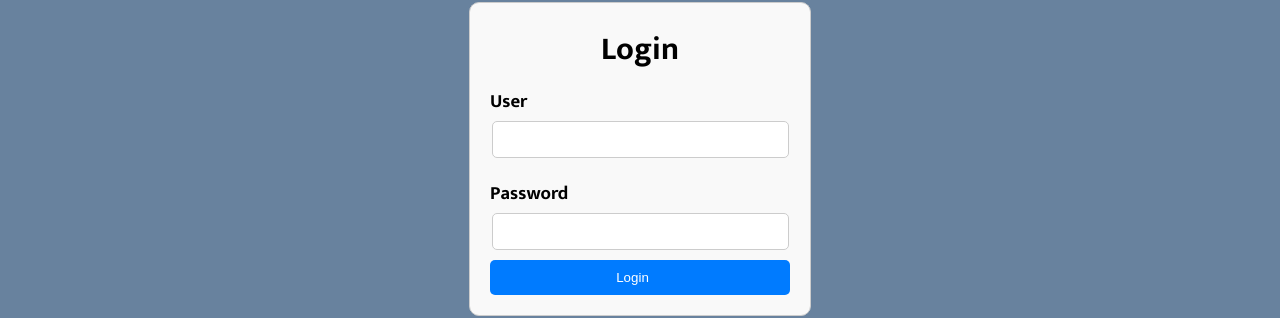
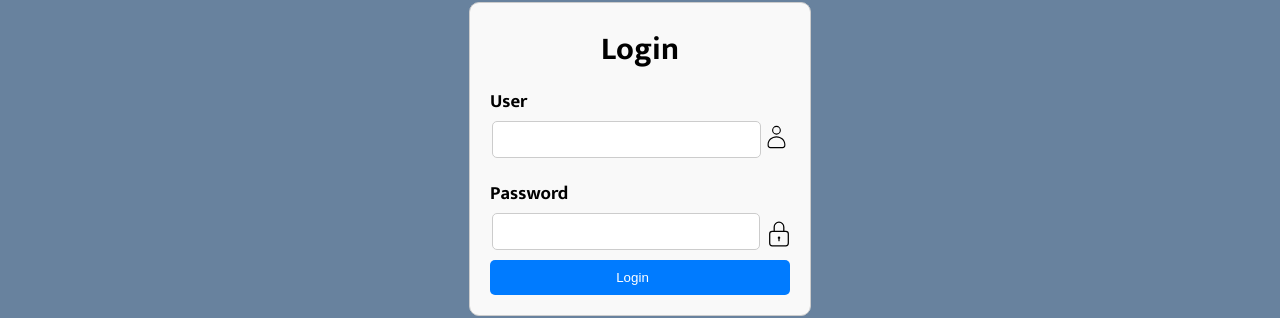
Before and after one commit to CarlosAl21/AWM, a React (Create React App) app: page /login in a window 1280 px wide. Shown: the part 97-415 px from the top of the page. Built offline with nearby package versions, Linux system fonts and the light colour scheme; a web font is replaced by a local one.

Commit message:
Se coloco la logica del password

```diff
--- a/package.json
+++ b/package.json
@@ -8,7 +8,7 @@
     "@testing-library/user-event": "^13.5.0",
     "react": "^18.2.0",
     "react-dom": "^18.2.0",
-    "react-icons": "^5.0.1",
+    "react-icons": "^5.1.0",
     "react-router-dom": "^6.22.3",
     "react-scripts": "5.0.1",
     "web-vitals": "^2.1.4"
--- a/src/Pages/Login.jsx
+++ b/src/Pages/Login.jsx
@@ -1,17 +1,38 @@
-import React from 'react'
+import React, { useState } from 'react'
 import Header from '../Components/Header'
 import '../Styles/EstilosLogin.css'
+import { CiUser } from "react-icons/ci";
+import { CiLock } from "react-icons/ci";
+import { CiUnlock } from "react-icons/ci";
 
 export default function Login() {
+  const [password, setPassword] = useState('');
+  const [showPassword, setShowPassword] = useState(false);
+
+  const togglePasswordVisibility = () => {
+    setShowPassword(!showPassword);
+  };
   return (
     <div className='loginpage'>
         <Header />
         <div className='cuadrologin'>
             <h1>Login</h1>
             <h3>User</h3>
-            <input className='user' type="text" />
+            <div className='userInp'>
+              <input className='user' type="text" />
+              <CiUser className='logouser'/>
+            </div>
             <h3>Password</h3>
-            <input className='password' type="text" name="" id="" />
+            <div className='passwordInp'>
+              <input className='password'
+              type={showPassword ? 'text' : 'password'}
+              value={password}
+              onChange={(e) => setPassword(e.target.value)}/>
+              <button onClick={togglePasswordVisibility} className='logocandado'>
+                {showPassword ? <CiUnlock/> : <CiLock/>}
+              </button>
+            </div>
+
             <button className='loginbutton'><a href="/">Login</a></button>
         </div>
     </div>
--- a/src/Styles/EstilosLogin.css
+++ b/src/Styles/EstilosLogin.css
@@ -65,3 +65,33 @@ a {
   justify-content: center;
   text-align: center;
 }
+
+.userInp {
+  display: flex;
+  justify-content: right;
+  margin: 0;
+  margin-bottom: 0;
+}
+
+.logouser {
+  font-size: 30px;
+  margin-top: 5px;
+
+}
+.passwordInp {
+  display: flex;
+  justify-content: right;
+  margin: 0;
+  margin-bottom: 0;
+  gap: 0;
+
+}
+.logocandado {
+  padding: 0;
+  margin-right: 23.79px;
+  width: 0;
+  background-color: transparent;
+  border-color: transparent;
+  font-size: 30px;
+  margin-top: 5px;
+}
```
Also changed, not shown: 1 other file (tests, documents, lock files or other folders).
